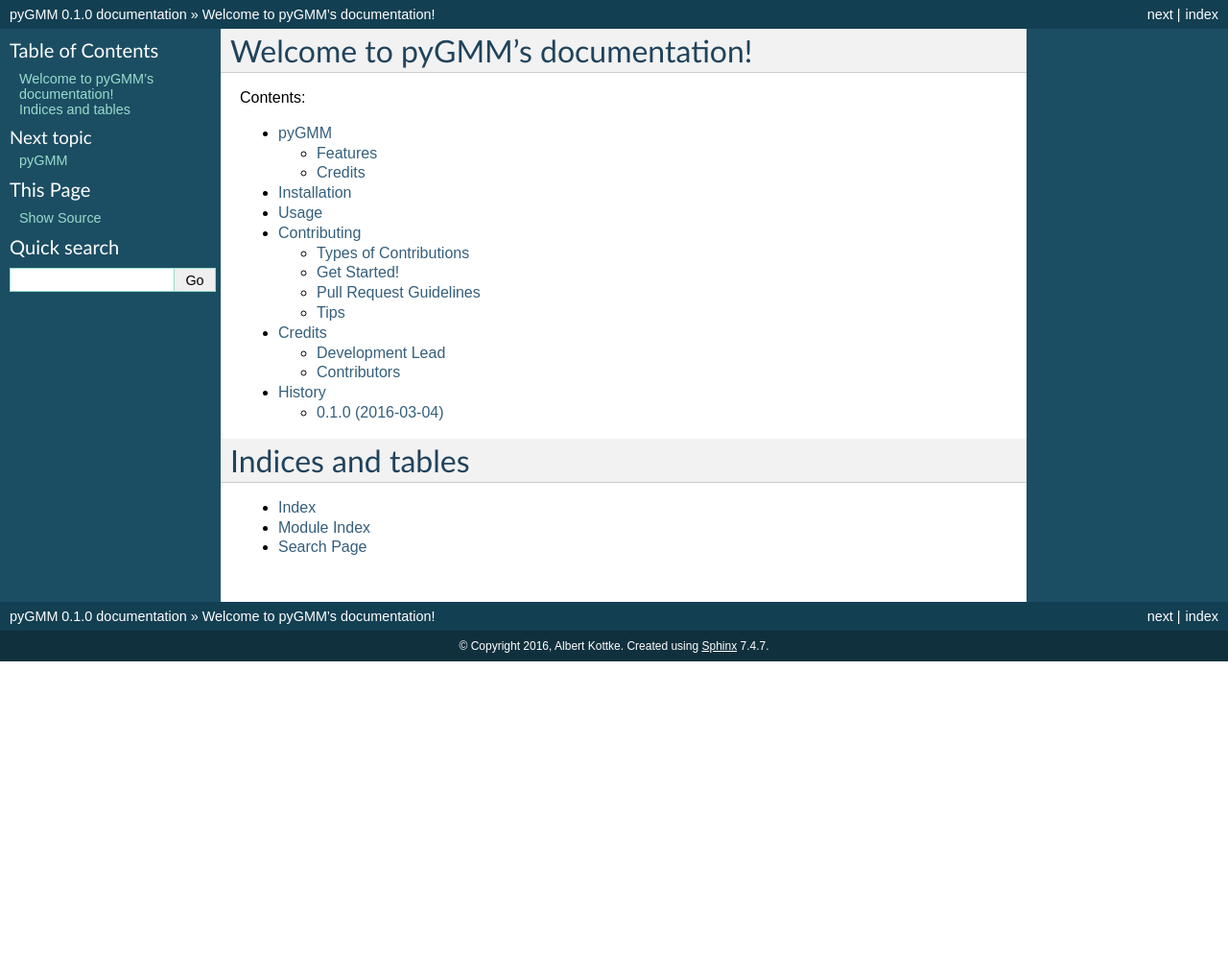
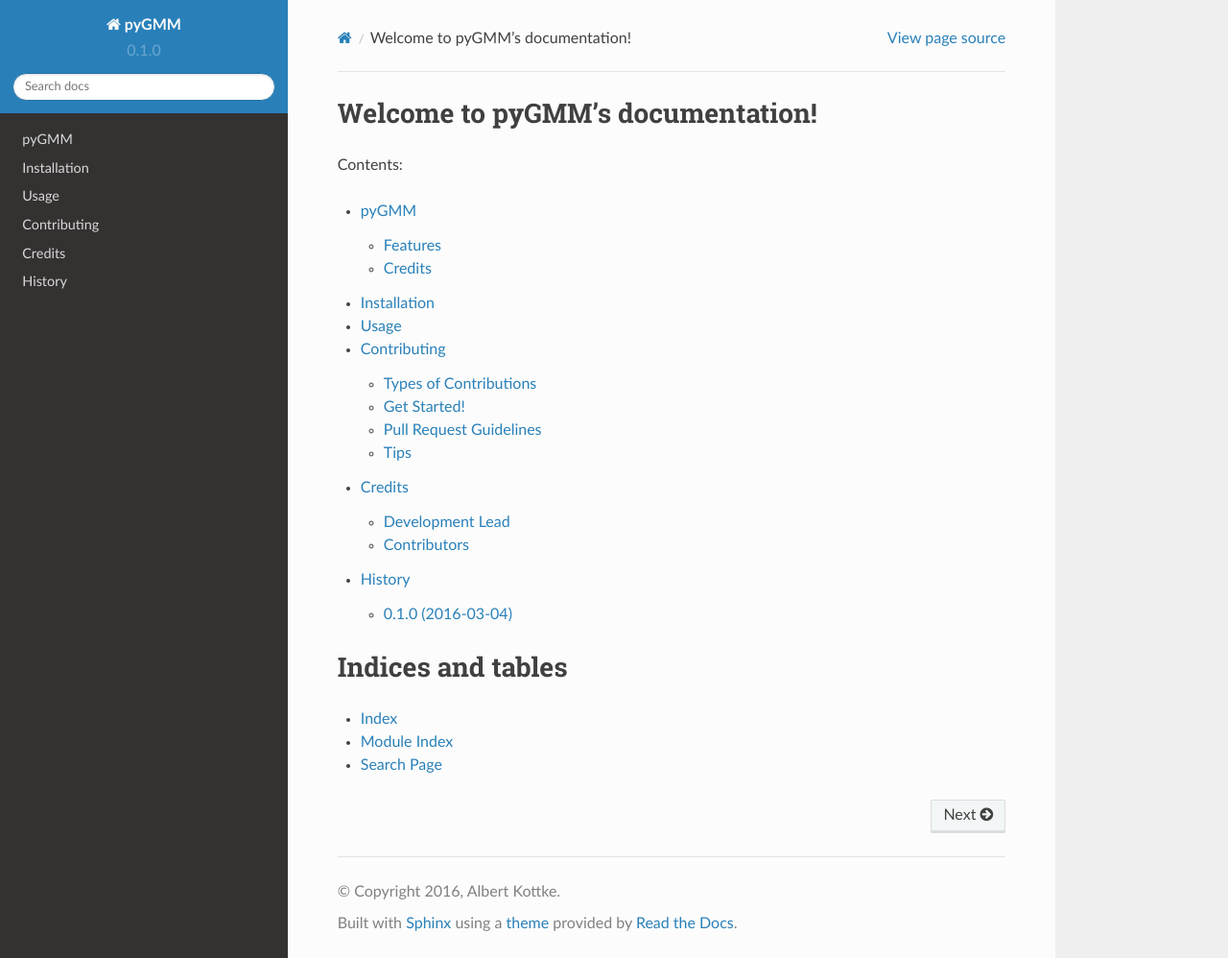
Before and after one commit to arkottke/pygmm, a Sphinx documentation site: the page built from docs/index.rst, in a window 1280 px wide and 998 px high. Shown: the whole window at 96% size. Built offline with Sphinx 7.4.7 and the Read the Docs theme 2.0.0, drawn with Linux system fonts in a browser that asks for light colours.

```diff
--- a/docs/conf.py
+++ b/docs/conf.py
@@ -40,7 +40,12 @@
 
 # Add any Sphinx extension module names here, as strings. They can be
 # extensions coming with Sphinx (named 'sphinx.ext.*') or your custom ones.
-extensions = ['sphinx.ext.autodoc', 'sphinx.ext.viewcode']
+extensions = [
+    'sphinx.ext.autodoc',
+    'sphinx.ext.viewcode',
+    'sphinx.ext.mathjax',
+    'sphinx.ext.napoleon',
+]
 
 # Add any paths that contain templates here, relative to this directory.
 templates_path = ['_templates']
@@ -111,7 +116,7 @@
 
 # The theme to use for HTML and HTML Help pages.  See the documentation for
 # a list of builtin themes.
-html_theme = 'default'
+html_theme = 'sphinx_rtd_theme'
 
 # Theme options are theme-specific and customize the look and feel of a
 # theme further.  For a list of options available for each theme, see the
```
Also changed, not shown: 1 other file.
